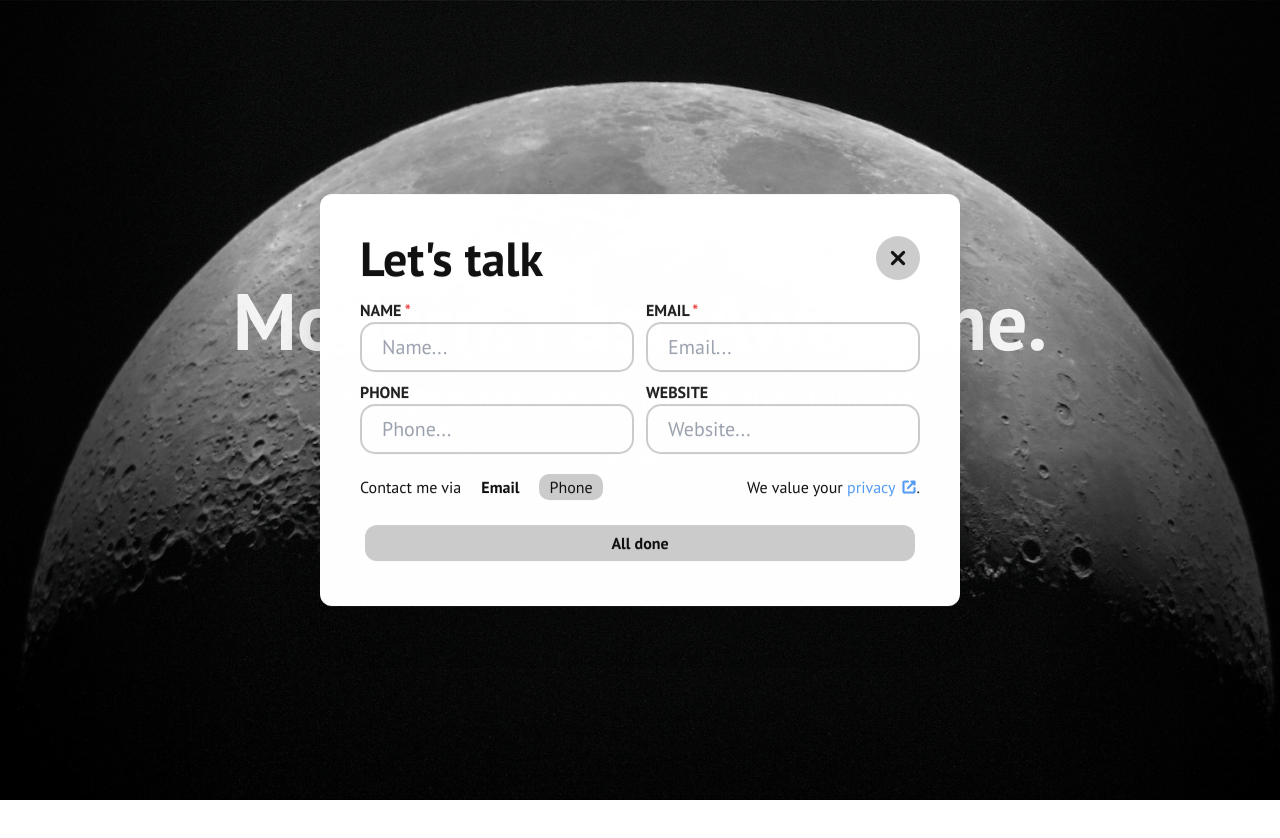
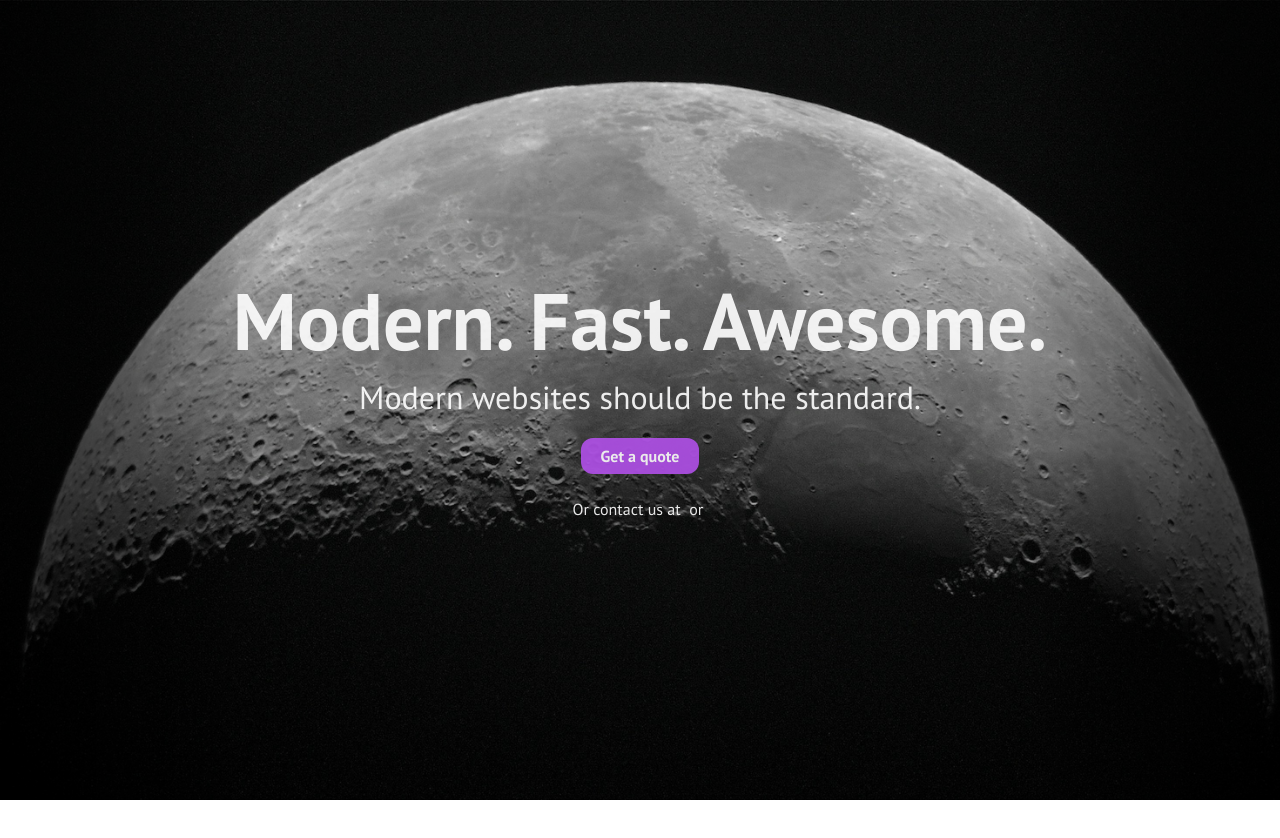
Before and after one commit to costellar-net/app, a Next.js app: page / in a window 1280 px wide. Shown: the top 838 px of the page. Built offline with nearby package versions, Linux system fonts and the light colour scheme.

Commit message:
form is closed by default

```diff
--- a/src/app/(root)/page.tsx
+++ b/src/app/(root)/page.tsx
@@ -13,7 +13,7 @@ import Sections from './Sections';
 export type FormStatus = 'Closed' | 'Open' | 'Loading' | 'Success' | 'Error';
 
 const Page: React.FC = () => {
-	const [form, setForm] = useState<FormStatus>('Open');
+	const [form, setForm] = useState<FormStatus>('Closed');
 
 	return (
 		<div className='size-full center'>
```
